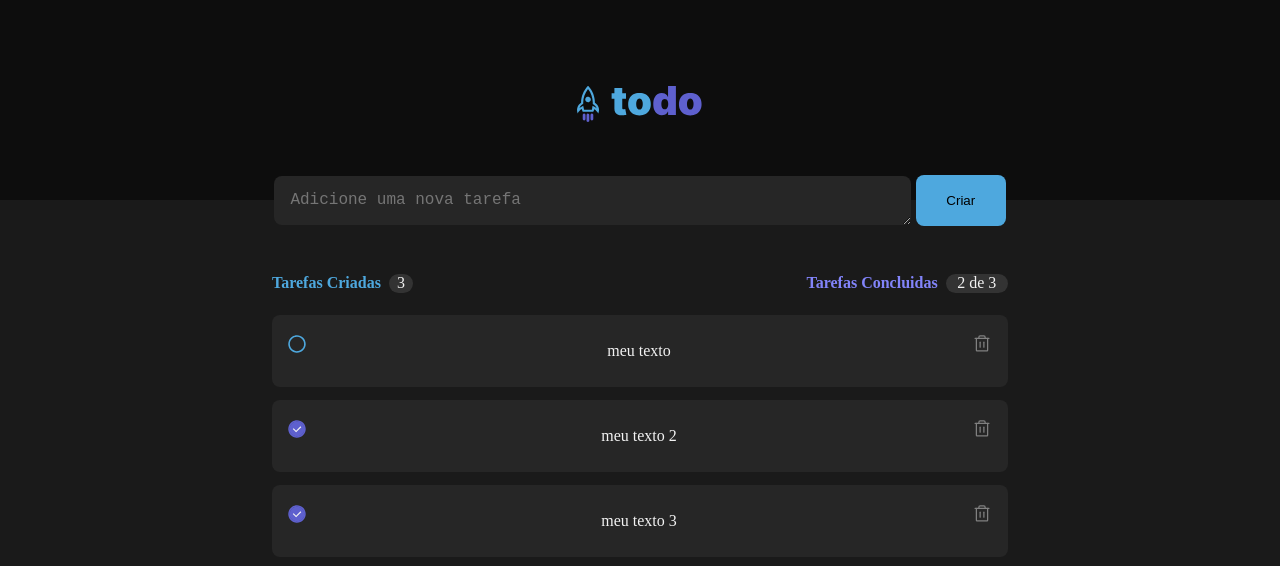
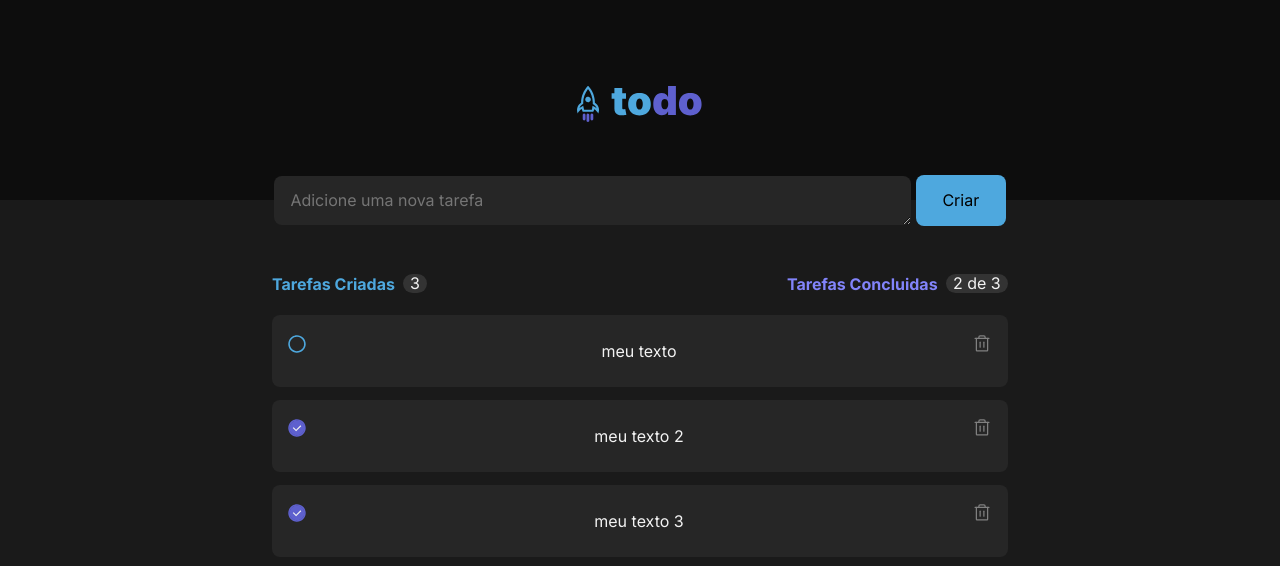
Before and after one commit to GabrielGCJ/desafio-01-react-js-rocketseat, a React (Vite) app: page / in a window 1280 px wide. Shown: the top 566 px of the page. Built offline with nearby package versions, Linux system fonts and the light colour scheme.

Commit message:
feature/add-font-inter

```diff
--- a/index.html
+++ b/index.html
@@ -2,8 +2,16 @@
 <html lang="en">
   <head>
     <meta charset="UTF-8" />
+
+    <link rel="preconnect" href="https://fonts.googleapis.com">
+    <link rel="preconnect" href="https://fonts.gstatic.com" crossorigin>
+
     <link rel="icon" type="image/svg+xml" href="/vite.svg" />
     <meta name="viewport" content="width=device-width, initial-scale=1.0" />
+
+    <link href="https://fonts.googleapis.com/css2?family=Inter:wght@400;700&display=swap" rel="stylesheet">
+
+
     <title>Vite + React</title>
   </head>
   <body>
--- a/src/global.css
+++ b/src/global.css
@@ -29,3 +29,9 @@
     color: var(--gray-100);
     -webkit-font-smoothing: antialiased;
 }
+
+body, input, textarea, button {
+    font-family: "Inter", sans-serif;
+    font-weight: 400;
+    font-size: 1rem;
+}
```
